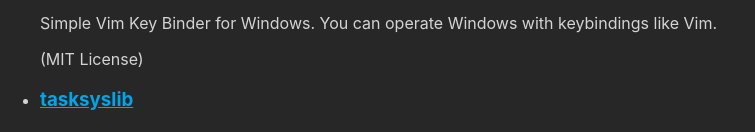
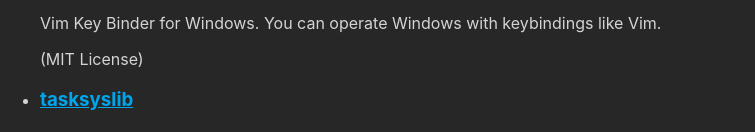
Before and after one commit to pit-ray/profile, a plain HTML site: page index.html in a window 1280 px wide. Shown: the part 661-793 px from the top of the page, 8-763 px from the left. Drawn offline with Linux system fonts and the light colour scheme.

Commit message:
Update index.html

```diff
--- a/index.html
+++ b/index.html
@@ -26,7 +26,7 @@
         <img src="https://github.com/pit-ray/pit-ray.github.io/blob/master/win-vind/imgs/win-vind-icon.png?raw=true" width="128" height="128" title="win-vind"><br>
         <strong>C++</strong>
         <p>
-             Simple Vim Key Binder for Windows. You can operate Windows with keybindings like Vim.
+             Vim Key Binder for Windows. You can operate Windows with keybindings like Vim.
         </p>
         <p>(MIT License)</p>
 
```
